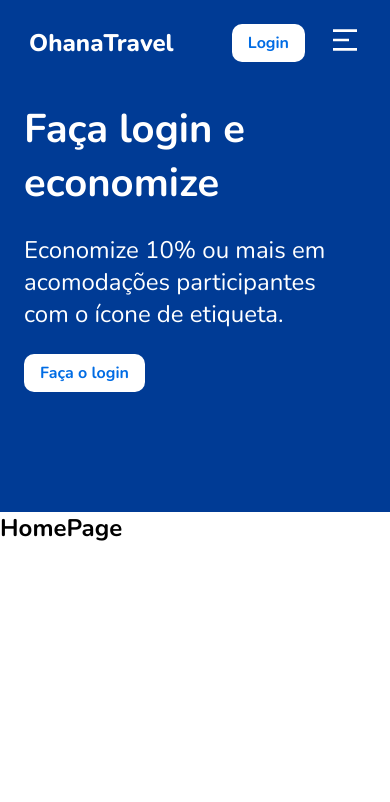
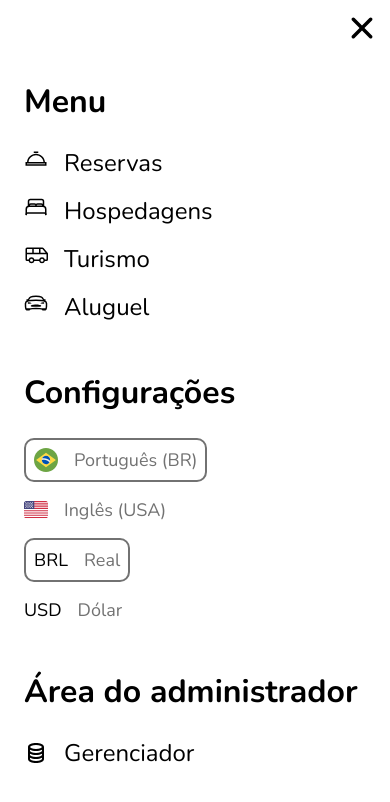
Before and after one commit to CaioColli/OhanaTravel, a React (Vite) app: page / in a window 390 px wide. Both pictures are taken after a click on the icon 344 px from the left and 40 px from the top of the page. Shown: the top 802 px of the page. Built offline with nearby package versions, Linux system fonts and the light colour scheme.

Commit message:
Fix responsividade modal

```diff
--- a/src/Componets/Header/Modal/SettingsList/Language/index.jsx
+++ b/src/Componets/Header/Modal/SettingsList/Language/index.jsx
@@ -1,14 +1,13 @@
 import styled from 'styled-components'
 import { Item, List } from '../../MenuList'
-import { useContext } from 'react'
-import { LanguageContext } from '@/Context/LanguageContext'
+import { useState } from 'react'
 
 const Label = styled.label`
     align-items: center;
     border-color: var(--Gray);
     border-radius: 10px;
     color: var(--Gray);
-    cursor: pointer;
+    cursor: ${({ disabled }) => (disabled ? 'not-allowed' : 'pointer')};
     display: flex;
     font-size: 18px;
     gap: 16px;
@@ -26,12 +25,10 @@ const Input = styled.input`
 `
 
 
-const Icon = styled.img`
-
-`
+const Icon = styled.img``
 
 export const Language = () => {
-    const { language, setLanguage } = useContext(LanguageContext)
+    const [language, setLanguage] = useState('pt-BR')
 
     const languages = [
         {
@@ -42,25 +39,22 @@ export const Language = () => {
         {
             image: '/Icons/UsaIcon.svg',
             title: 'Inglês (USA)',
-            code: 'en-US'
+            code: 'en-US',
+            disabled: true
         }
     ]
-
-    const handleLanguageChange = (event) => {
-        setLanguage(event.target.value)
-    }
 
     return (
         <List>
             {languages.map((lang, index) => (
                 <Item key={index}>
-                    <Label>
+                    <Label disabled={lang.disabled}>
                         <Input
                             type='radio'
                             name='language'
                             value={lang.code}
                             checked={lang.code === language}
-                            onChange={handleLanguageChange}
+                            disabled={lang.disabled}
                         />
                         <Icon src={lang.image} alt={lang.title} />
                         {lang.title}
--- a/src/Componets/Header/Modal/index.jsx
+++ b/src/Componets/Header/Modal/index.jsx
@@ -4,6 +4,13 @@ import styled from 'styled-components'
 import { MenuContent } from './MenuList'
 import { SettingsContent } from './SettingsList'
 import { AdministratorContent } from './Support'
+
+const AllContent = styled.div`
+    width: 100%;
+    height: 100vh;
+    background-color: var(--White);
+    overflow-y: scroll;
+`
 
 const ModalHeader = styled.header`
     display: flex;
@@ -15,6 +22,10 @@ const CloseIcon = styled(IoIosClose)`
     cursor: pointer;
     font-size: 56px;
     margin: 24px;
+
+    @media (max-width: 425px) {
+        margin: 0;
+    }
 `
 
 const ModalBody = styled.div`
@@ -44,11 +55,8 @@ export const HeaderModal = ({ isOpen, onClose }) => {
             motionPreset='slideInBottom'
             size='full'
         >
-            <ModalContent
-                w='100%'
-                h='100vh'
-                bg='#ffffff'
-            >
+            <ModalContent>
+                <AllContent>
                     <ModalHeader>
                         <CloseIcon onClick={onClose} />
                     </ModalHeader>
@@ -75,6 +83,7 @@ export const HeaderModal = ({ isOpen, onClose }) => {
                             <AdministratorContent onClose={onClose} />
                         </Content>
                     </ModalBody>
+                </AllContent>
             </ModalContent>
         </Modal>
     )
--- a/src/Componets/Header/index.jsx
+++ b/src/Componets/Header/index.jsx
@@ -52,11 +52,11 @@ export const Header = () => {
                     <ContentOptions>
                         <Localization />
 
-                        <Button onClick={onOpen}>
+                        <Button>
                             Login
                         </Button>
 
-                        <BurguerMenu  />
+                        <BurguerMenu onClick={onOpen}/>
                     </ContentOptions>
                 </Content>
 
--- a/src/Context/LanguageContext/index.jsx
+++ /dev/null
@@ -1,13 +0,0 @@
-import { createContext, useState } from 'react'
-
-export const LanguageContext = createContext()
-
-export const LanguageProvider = ({ children }) => {
-    const [language, setLanguage] = useState('pt-BR')
-
-    return (
-        <LanguageContext.Provider value={{ language, setLanguage }}>
-            {children}
-        </LanguageContext.Provider>
-    )
-}
--- a/src/main.jsx
+++ b/src/main.jsx
@@ -2,7 +2,6 @@ import { StrictMode } from 'react'
 import { createGlobalStyle } from 'styled-components'
 import { createRoot } from 'react-dom/client'
 import { AllRoutes } from './Routes'
-import { LanguageProvider } from './Context/LanguageContext'
 import { CurrencyProvider } from './Context/CurrencyContext'
 
 const GlobalStyle = createGlobalStyle`
@@ -26,10 +25,8 @@ const GlobalStyle = createGlobalStyle`
 createRoot(document.getElementById('root')).render(
   <StrictMode>
     <GlobalStyle />
-    <LanguageProvider>
-      <CurrencyProvider>
-        <AllRoutes />
-      </CurrencyProvider>
-    </LanguageProvider>
+    <CurrencyProvider>
+      <AllRoutes />
+    </CurrencyProvider>
   </StrictMode>,
 )
```
Lines whose indentation alone changed are shown as unchanged.
